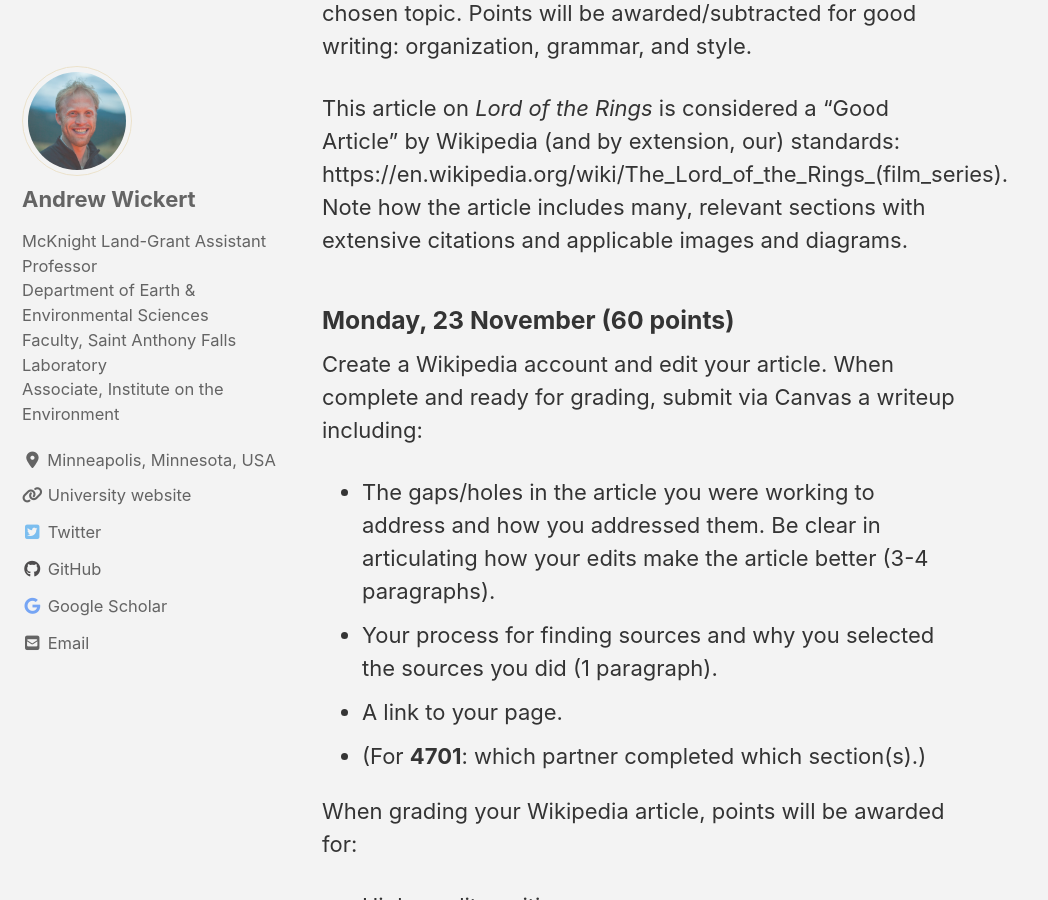
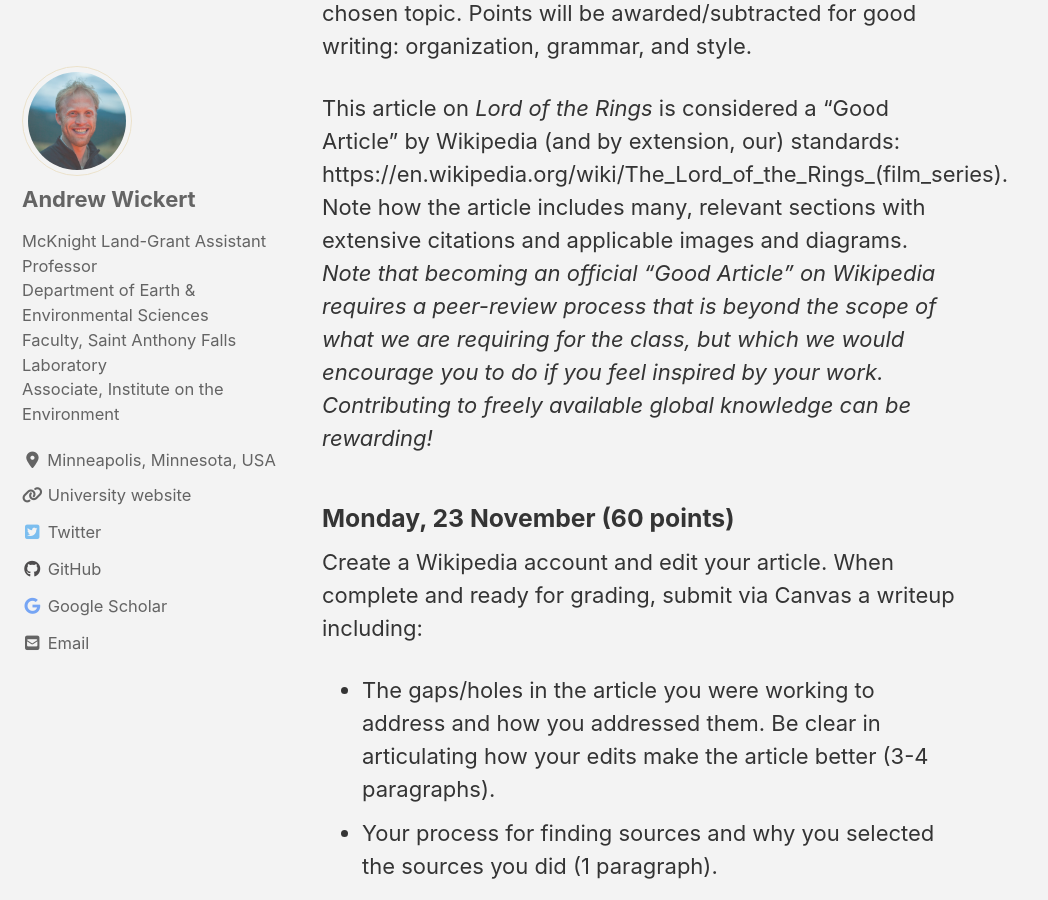
Before and after one commit to GeomorphOnline/GeomorphOnline.github.io, a Jekyll site: the page built from lessons/_final/wikipedia.md, in a window 1280 px wide and 900 px high, scrolled down 2679 px. Shown: the whole window, without its empty margins (0-1048 px from the left). Built offline with Jekyll 4.4.1, drawn with Linux system fonts in a browser that asks for light colours; cached includes are drawn as plain includes; nearby versions of some CDN libraries.

Commit message:
Good Article clarification

```diff
--- a/lessons/_final/wikipedia.md
+++ b/lessons/_final/wikipedia.md
@@ -58,7 +58,7 @@
 
 Submit an example of the text that you would include in your Wikipedia article edits to Canvas. This must be fully referenced using high-quality sources (scientific articles, textbooks, etc.) and include several sections relevant to the chosen topic. Points will be awarded/subtracted for good writing: organization, grammar, and style.
 
-This article on *Lord of the Rings* is considered a "Good Article" by Wikipedia (and by extension, our) standards: https://en.wikipedia.org/wiki/The_Lord_of_the_Rings_(film_series). Note how the article includes many, relevant sections with extensive citations and applicable images and diagrams.
+This article on *Lord of the Rings* is considered a "Good Article" by Wikipedia (and by extension, our) standards: https://en.wikipedia.org/wiki/The_Lord_of_the_Rings_(film_series). Note how the article includes many, relevant sections with extensive citations and applicable images and diagrams. *Note that becoming an official "Good Article" on Wikipedia requires a peer-review process that is beyond the scope of what we are requiring for the class, but which we would encourage you to do if you feel inspired by your work. Contributing to freely available global knowledge can be rewarding!*
 
 ### Monday, 23 November (60 points)
 
```
